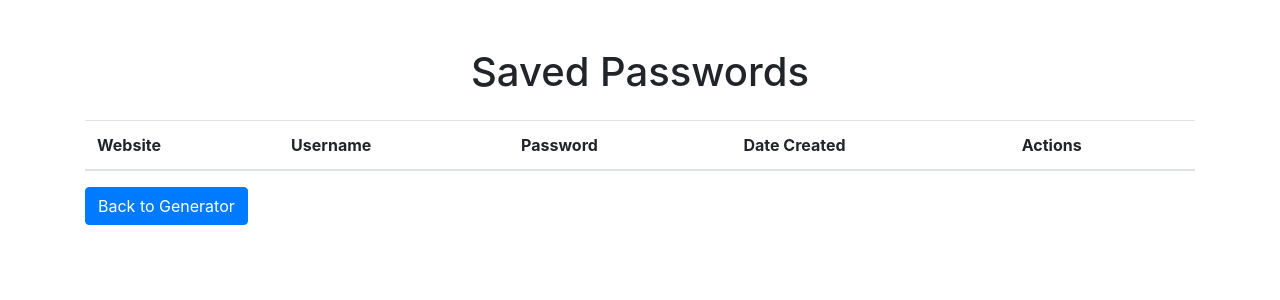
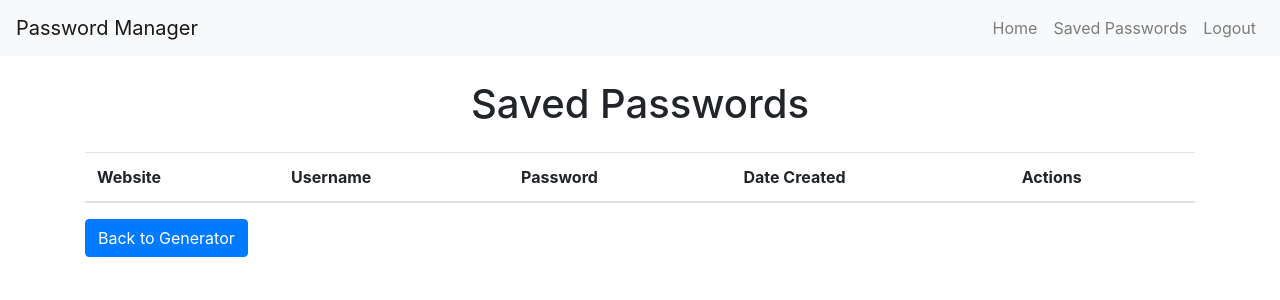
Before and after one commit to jhdk707/PythonPswrdGnr, a Flask app: page /saved_passwords in a window 1280 px wide. Shown: the top 300 px of the page. Run offline with Flask 3, Linux system fonts and the light colour scheme; a user stored in the database is signed in; lists and menus that the app fills with data are empty; some libraries are stand-ins or nearby versions.

Commit message:
changed saved password retrival method, created mobile styling and static/stlyes.css, mobile menu working

```diff
--- a/app.py
+++ b/app.py
@@ -13,7 +13,8 @@ from Crypto.Protocol.KDF import PBKDF2
 import base64
 import os
 from dotenv import load_dotenv
-from datetime import datetime
+from datetime import datetime, timezone
+import pytz
 
 # Load environment variables from .env file
 load_dotenv()
@@ -69,22 +70,22 @@ def decrypt_password(encrypted_password):
 
 def save_password(website, username, password, user_id):
     encrypted_password = encrypt_password(password)
-    new_password = Password(website=website, username=username, password=encrypted_password, user_id=user_id)
+    local_time = datetime.now()
+    new_password = Password(website=website, username=username, password=encrypted_password, user_id=user_id, date_created=local_time)
     db.session.add(new_password)
     db.session.commit()
 
 def get_saved_passwords(user_id):
     passwords = Password.query.filter_by(user_id=user_id).all()
-    decrypted_passwords = []
     for p in passwords:
         try:
-            decrypted_password = decrypt_password(p.password)
-            formatted_date = p.date_created.strftime('%Y-%m-%d %H:%M:%S')
-            decrypted_passwords.append((p.website, p.username, decrypted_password, formatted_date, p.id))
+            p.password = decrypt_password(p.password)
+            p.date_created = p.date_created.strftime('%Y-%m-%d %H:%M:%S')  # Update date_created without milliseconds
         except ValueError as e:
             print(f"Error decrypting password for {p.website}: {e}")
-            decrypted_passwords.append((p.website, p.username, "Decryption Failed", p.date_created.strftime('%Y-%m-%d %H:%M:%S'), p.id))
-    return decrypted_passwords
+            p.password = "Decryption Failed"
+    return passwords
+
 
 
 
@@ -147,7 +148,7 @@ def update_password(password_id):
     original_length = len(decrypt_password(password.password))
     new_password = generate_secure_password(original_length)
     password.password = encrypt_password(new_password)
-    password.date_created = datetime.utcnow()  # Update the date_created to the current datetime
+    password.date_created = datetime.now()  # Update the date_created to the current datetime
     db.session.commit()
     flash('Password updated successfully.', 'success')
     return redirect(url_for('saved_passwords'))
--- /dev/null
+++ b/static/styles.css
@@ -0,0 +1,11 @@
+/* Custom styles for better mobile responsiveness */
+
+.table-responsive {
+	margin-top: 20px;
+}
+
+@media (max-width: 768px) {
+	.navbar-nav {
+		text-align: center;
+	}
+}
--- a/templates/base.html
+++ b/templates/base.html
@@ -1,23 +1,41 @@
-<!-- base.html -->
 <!DOCTYPE html>
 <html lang="en">
 	<head>
 		<meta charset="UTF-8" />
-		<meta name="viewport" content="width=device-width, initial-scale=1.0" />
-		<title>{% block title %}Password Manager{% endblock %}</title>
+		<meta
+			name="viewport"
+			content="width=device-width, initial-scale=1, shrink-to-fit=no"
+		/>
+		<title>{% block title %}{% endblock %}</title>
 		<link
+			rel="stylesheet"
 			href="https://stackpath.bootstrapcdn.com/bootstrap/4.5.2/css/bootstrap.min.css"
+		/>
+		<link
 			rel="stylesheet"
+			href="{{ url_for('static', filename='styles.css') }}"
 		/>
 	</head>
 	<body>
 		<nav class="navbar navbar-expand-lg navbar-light bg-light">
 			<a class="navbar-brand" href="/">Password Manager</a>
+			<button
+				class="navbar-toggler"
+				type="button"
+				data-toggle="collapse"
+				data-target="#navbarNav"
+				aria-controls="navbarNav"
+				aria-expanded="false"
+				aria-label="Toggle navigation"
+			>
+				<span class="navbar-toggler-icon"></span>
+			</button>
 			<div class="collapse navbar-collapse" id="navbarNav">
 				<ul class="navbar-nav ml-auto">
 					<li class="nav-item">
 						<a class="nav-link" href="{{ url_for('index') }}">Home</a>
 					</li>
+					{% if current_user.is_authenticated %}
 					<li class="nav-item">
 						<a class="nav-link" href="{{ url_for('saved_passwords') }}"
 							>Saved Passwords</a
@@ -26,10 +44,29 @@
 					<li class="nav-item">
 						<a class="nav-link" href="{{ url_for('logout') }}">Logout</a>
 					</li>
+					{% else %}
+					<li class="nav-item">
+						<a class="nav-link" href="{{ url_for('login') }}">Login</a>
+					</li>
+					<li class="nav-item">
+						<a class="nav-link" href="{{ url_for('register') }}">Register</a>
+					</li>
+					{% endif %}
 				</ul>
 			</div>
 		</nav>
-		<div class="container">{% block content %}{% endblock %}</div>
+		<div class="container">
+			{% with messages = get_flashed_messages(with_categories=true) %} {% if
+			messages %}
+			<div class="row mt-3">
+				<div class="col-md-12">
+					{% for category, message in messages %}
+					<div class="alert alert-{{ category }}">{{ message }}</div>
+					{% endfor %}
+				</div>
+			</div>
+			{% endif %} {% endwith %} {% block content %} {% endblock %}
+		</div>
 		<script src="https://code.jquery.com/jquery-3.5.1.slim.min.js"></script>
 		<script src="https://cdn.jsdelivr.net/npm/@popperjs/core@2.9.2/dist/umd/popper.min.js"></script>
 		<script src="https://stackpath.bootstrapcdn.com/bootstrap/4.5.2/js/bootstrap.min.js"></script>
--- a/templates/index.html
+++ b/templates/index.html
@@ -1,5 +1,5 @@
-<!-- index.html -->
-{% extends "base.html" %} {% block content %}
+{% extends "base.html" %} {% block title %}Home{% endblock %} {% block content
+%}
 <div class="container mt-5">
 	<h1 class="text-center">Secure Password Generator</h1>
 	<form method="POST" class="mt-4">
--- a/templates/saved_passwords.html
+++ b/templates/saved_passwords.html
@@ -1,16 +1,6 @@
-<!DOCTYPE html>
-<html lang="en">
-	<head>
-		<meta charset="UTF-8" />
-		<meta name="viewport" content="width=device-width, initial-scale=1.0" />
-		<title>Saved Passwords</title>
-		<link
-			href="https://stackpath.bootstrapcdn.com/bootstrap/4.5.2/css/bootstrap.min.css"
-			rel="stylesheet"
-		/>
-	</head>
-	<body>
-		<div class="container mt-5">
+{% extends "base.html" %} {% block title %}Saved Passwords{% endblock %} {%
+block content %}
+<div class="mt-4">
 	<h1 class="text-center">Saved Passwords</h1>
 	<table class="table table-striped mt-4">
 		<thead>
@@ -23,40 +13,32 @@
 			</tr>
 		</thead>
 		<tbody>
-					{% for website, username, password, date_created, id in passwords %}
+			{% for password in passwords %}
 			<tr>
-						<td>{{ website }}</td>
-						<td>{{ username }}</td>
-						<td>{{ password }}</td>
-						<td>{{ date_created }}</td>
+				<td>{{ password.website }}</td>
+				<td>{{ password.username }}</td>
+				<td>{{ password.password }}</td>
+				<td>{{ password.date_created }}</td>
 				<td>
 					<form
-								action="{{ url_for('delete_password', password_id=id) }}"
+						action="{{ url_for('delete_password', password_id=password.id) }}"
 						method="POST"
 						style="display: inline"
 					>
-								<button type="submit" class="btn btn-danger btn-sm">
-									Delete
-								</button>
+						<button type="submit" class="btn btn-danger btn-sm">Delete</button>
 					</form>
 					<form
-								action="{{ url_for('update_password', password_id=id) }}"
+						action="{{ url_for('update_password', password_id=password.id) }}"
 						method="POST"
 						style="display: inline"
 					>
-								<button type="submit" class="btn btn-warning btn-sm">
-									Update
-								</button>
+						<button type="submit" class="btn btn-warning btn-sm">Update</button>
 					</form>
 				</td>
 			</tr>
 			{% endfor %}
 		</tbody>
 	</table>
-			<a href="/" class="btn btn-primary">Back to Generator</a>
+	<a href="{{ url_for('index') }}" class="btn btn-primary">Back to Generator</a>
 </div>
-		<script src="https://code.jquery.com/jquery-3.5.1.slim.min.js"></script>
-		<script src="https://cdn.jsdelivr.net/npm/@popperjs/core@2.9.2/dist/umd/popper.min.js"></script>
-		<script src="https://stackpath.bootstrapcdn.com/bootstrap/4.5.2/js/bootstrap.min.js"></script>
-	</body>
-</html>
+{% endblock %}
```
Also changed, not shown: models.py (+3 -4 lines), instance/passwords_encrypted.db. Lines whose indentation alone changed are shown as unchanged.
